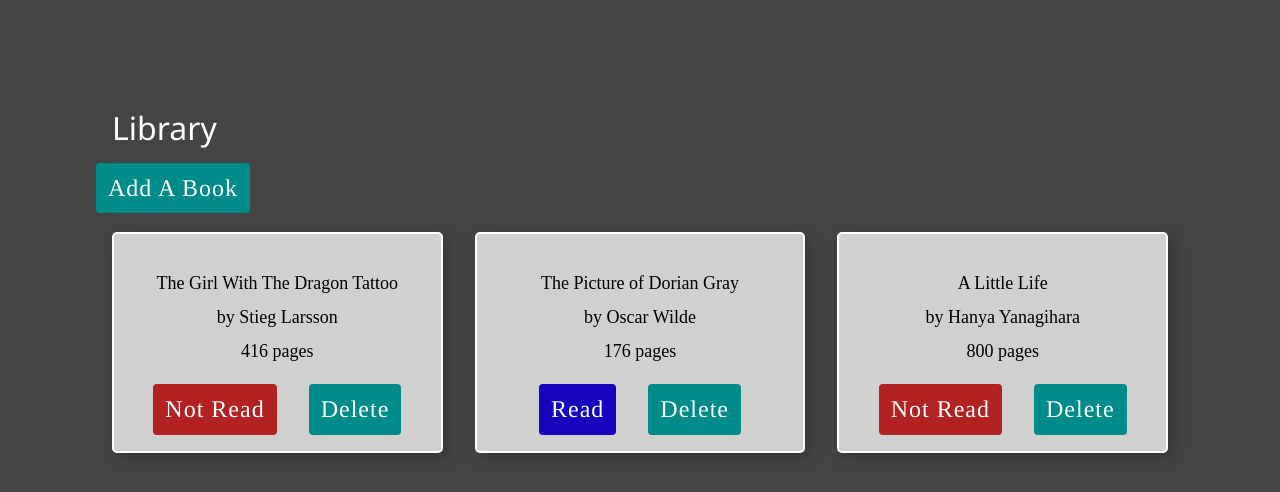
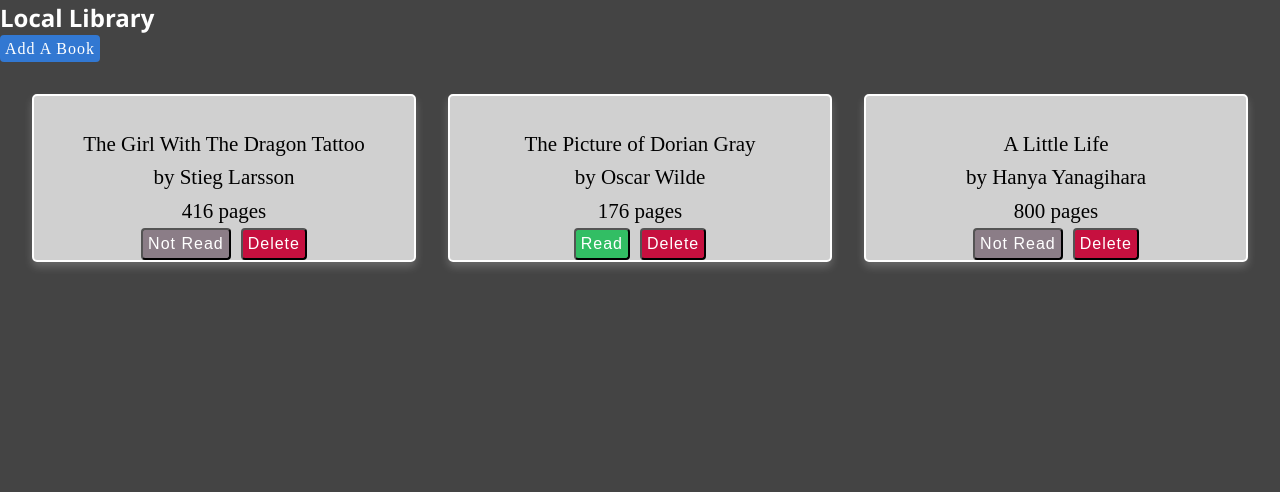
Before and after one commit to antoniomelena/library, a plain HTML site: page index.html in a window 1280 px wide. Drawn offline with Linux system fonts and the light colour scheme.

Commit message:
changed css colors

```diff
--- a/index.html
+++ b/index.html
@@ -8,7 +8,7 @@
   </head>
   <body>
     <div class="main">
-      <h1>Library</h1>
+      <h1>Local Library</h1>
       <a href="#" id="addBookButton" class="button">Add A Book</a>
       <div class="books-grid"></div>
     </div>
@@ -29,14 +29,14 @@
           required
         />
         <div class="selectOption">
-          <label for="selectOption">Read?</label>
+          <label for="selectOption">Finished?</label>
           <select id="select" name="select" onchange="populate(this.id)">
             <option value=""></option>
             <option value="Yes">Yes</option>
             <option value="No">No</option>
           </select>
         </div>
-        <button type="submit" id="submitButton">Submit</button>
+        <button type="submit" id="submitButton" class="button">Submit</button>
       </div>
     </form>
     <script src="script.js"></script>
--- a/script.js
+++ b/script.js
@@ -115,8 +115,8 @@ function deleteBook(el) {
 function createBookCard(book) {
   const bookCard = document.createElement("div");
   const title = document.createElement("h2");
-  const author = document.createElement("h3");
-  const pages = document.createElement("h3");
+  const author = document.createElement("p");
+  const pages = document.createElement("p");
   const readButton = document.createElement("button");
   const deleteButton = document.createElement("button");
 
--- a/style.css
+++ b/style.css
@@ -124,17 +124,35 @@ table {
 }
 
 /* Start */
+:root {
+  --primary: rgb(50, 120, 210);
+  --secondary: rgb(139, 125, 135);
+  --success: rgb(50, 190, 100);
+  --danger: rgb(198, 16, 63);
+  --info: rgb(117, 152, 193);
+}
+
+*,
+*::before,
+*::after {
+  box-sizing: border-box;
+  -webkit-box-sizing: border-box;
+  -moz-box-sizing: border-box;
+}
 
 body {
   background-color: rgb(68, 68, 68);
-  padding: 10vh;
+  font-size: 1.3125rem;
+  line-height: 1.6;
 }
 
 h1 {
-  margin: 2rem;
   font-family: "Segoe UI", Tahoma, Geneva, Verdana, sans-serif;
-  font-size: 2rem;
-  color: white;
+  font-size: 1.5rem;
+  color: #fff;
+  margin-top: 0;
+  font-weight: 800;
+  line-height: 1.5;
 }
 
 .bg-modal {
@@ -178,30 +196,28 @@ img {
   width: 130px;
 }
 
-.button,
-#submitButton {
-  display: inline;
+.button {
+  text-decoration: none;
+  color: #fff;
   letter-spacing: 1px;
-  text-decoration: none;
-  color: white;
-  padding: 12px;
-  background-color: darkcyan;
-  border: none;
   border-radius: 4px;
-  margin: 1rem;
-  overflow: hidden;
-  font-family: "Quicksand", Times, serif;
-  font-size: 1.5rem;
-  font-weight: 100;
+  font-size: 1rem;
   cursor: pointer;
+  padding: 5px;
 }
 
 .button:hover {
-  background-color: #23696b;
+  opacity: 0.8;
 }
 
-.button:active {
-  background-color: #039979;
+.button + .button {
+  margin-left: 10px;
+}
+
+#addBookButton,
+#submitButton {
+  display: inline;
+  background-color: var(--primary);
 }
 
 .books-grid {
@@ -216,27 +232,24 @@ img {
   border: 2px solid white;
   border-radius: 5px;
   background-color: rgba(255, 255, 255, 0.75);
-  box-shadow: 5px 5px 1rem rgba(0, 0, 0, 0.2);
+  box-shadow: 0 5px 8px 0 rgba(255, 255, 255, 0.2);
   text-align: center;
 }
 
-.book-text {
-  padding: 0.5rem;
-  font-size: large;
+.book-card:hover {
+  box-shadow: 0 8px 14px 0 rgba(255, 255, 255, 0.2);
 }
 
-.read-button {
-  background-color: rgb(22, 3, 190);
+.read-button,
+.not-read-button:hover {
+  background-color: var(--success);
 }
 
+.not-read-button,
 .read-button:hover {
-  background-color: darkred;
+  background-color: var(--secondary);
 }
 
-.not-read-button {
-  background-color: firebrick;
+.deleteButton {
+  background-color: var(--danger);
 }
-
-.not-read-button:hover {
-  background-color: rgb(55, 91, 145);
-}
```
